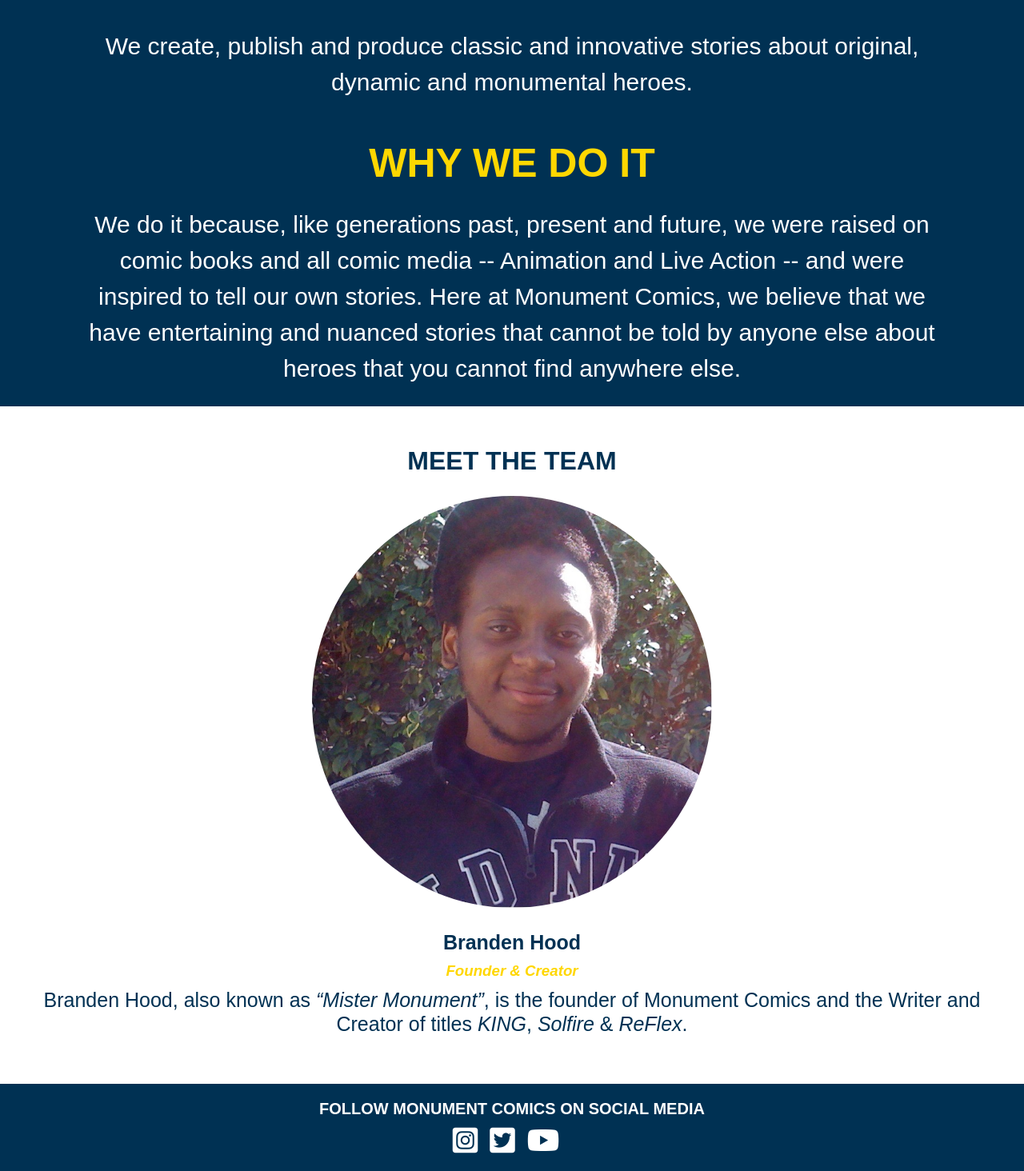
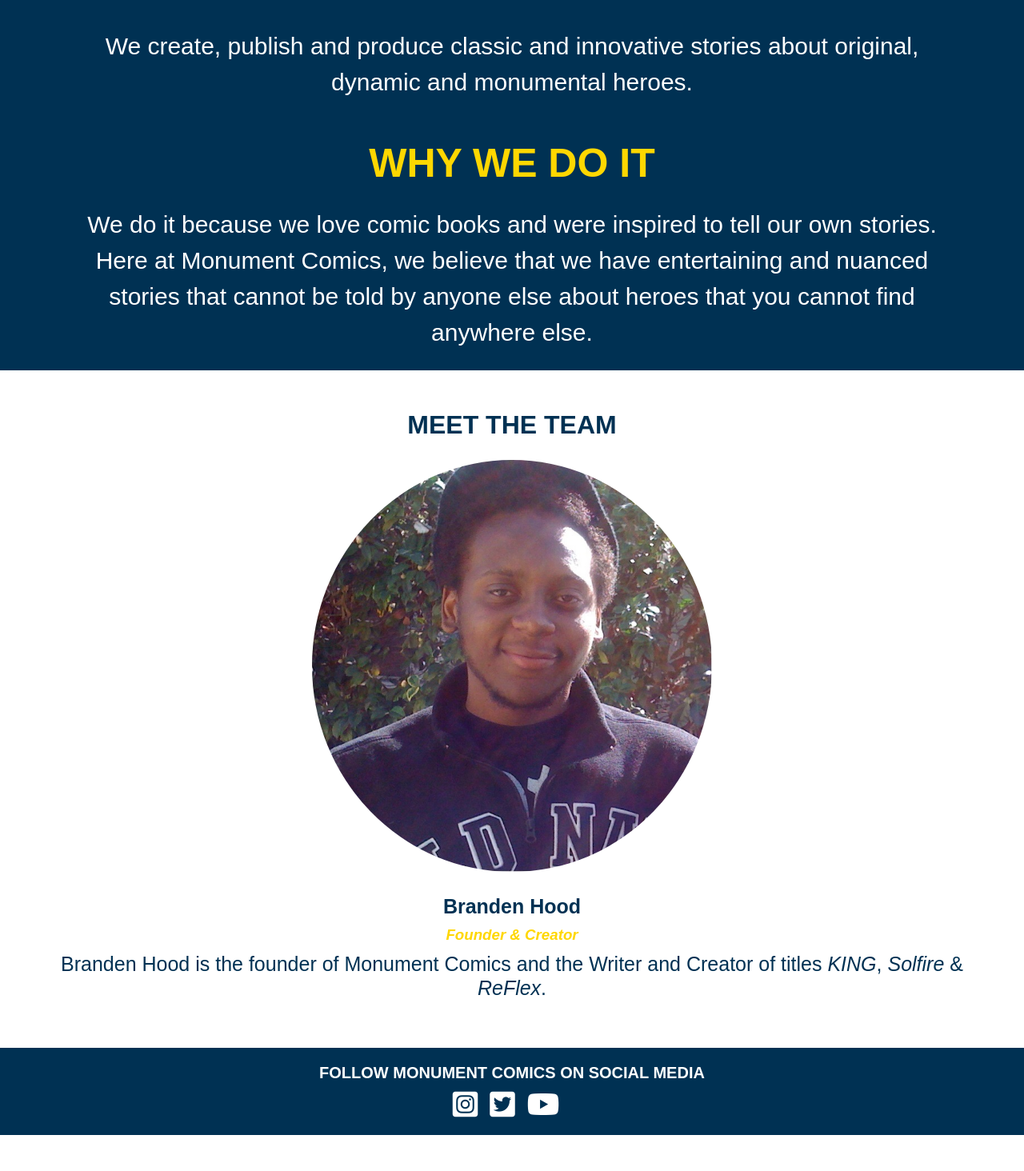
Before and after one commit to MisterHood100/monument-comics, a React (Vite) app: page /about in a window 1280 px wide. Shown: the part 787-2251 px from the top of the page at 80% size. After the commit the page ends 2206 px from the top, so only its background shows below. Built offline with nearby package versions, Linux system fonts and the light colour scheme.

Commit message:
Made minor text changes to About page.

```diff
--- a/src/pages/about/mission/Mission.jsx
+++ b/src/pages/about/mission/Mission.jsx
@@ -18,7 +18,7 @@
                 </div>
                 <div className="missionWhy">
                     <h1 className="missionTitle missionWhyTitle">WHY WE DO IT</h1>
-                    <p className="missionText missionWhyText">We do it because, like generations past, present and future, we were raised on comic books and all comic media -- Animation and Live Action -- and were inspired to tell our own stories. Here at Monument Comics, we believe that we have entertaining and nuanced stories that cannot be told by anyone else about heroes that you cannot find anywhere else.</p>
+                    <p className="missionText missionWhyText">We do it because we love comic books and were inspired to tell our own stories. Here at Monument Comics, we believe that we have entertaining and nuanced stories that cannot be told by anyone else about heroes that you cannot find anywhere else.</p>
                 </div>
             </div>
         </div>
--- a/src/pages/about/staff/Staff.jsx
+++ b/src/pages/about/staff/Staff.jsx
@@ -11,7 +11,7 @@
                         <img src={Founder} alt="Branden Hood" className="staffMemberPic" />
                         <h2 className="staffMemberName">Branden Hood</h2>
                         <h3 className="staffMemberTitle"><i>Founder & Creator</i></h3>
-                        <p className="staffMemberInfo">Branden Hood, also known as <i><q>Mister Monument</q></i>, is the founder of Monument Comics and the Writer and Creator of titles <i>KING</i>, <i>Solfire</i> & <i>ReFlex</i>.</p>
+                        <p className="staffMemberInfo">Branden Hood is the founder of Monument Comics and the Writer and Creator of titles <i>KING</i>, <i>Solfire</i> & <i>ReFlex</i>.</p>
                     </div>
                 </div>
             </div>
```
